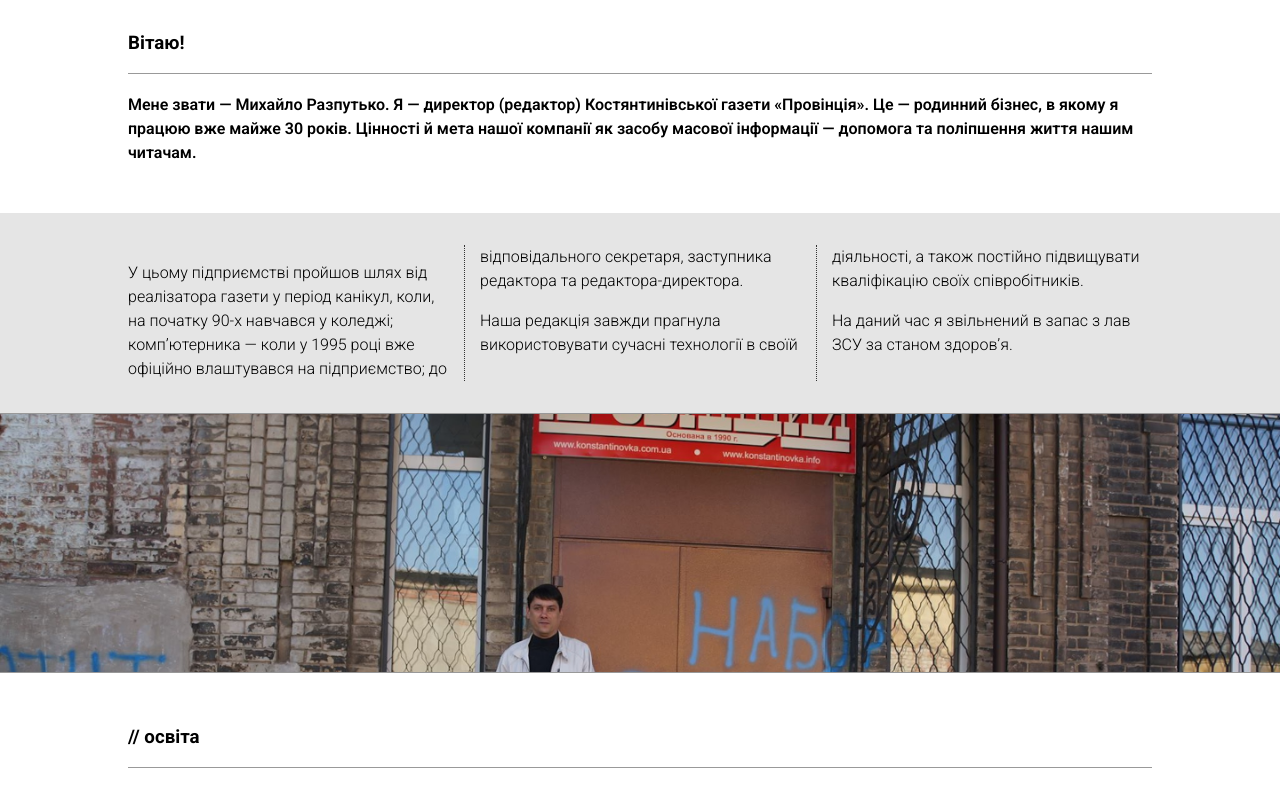
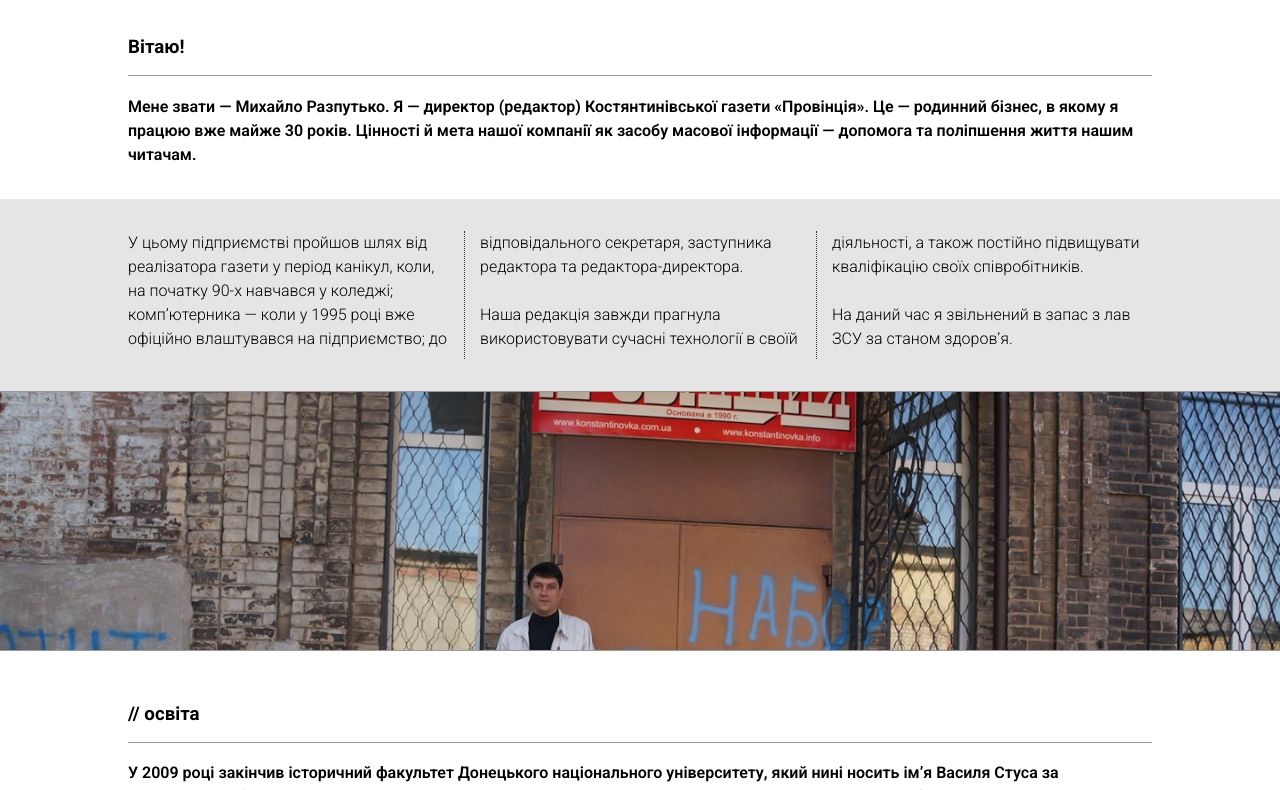
Before and after one commit to mrazputko/mir-resume, a plain HTML site: page index.html in a window 1280 px wide. Shown: the part 266-1056 px from the top of the page. Drawn offline with Linux system fonts and the light colour scheme.

Commit message:
Version 0.04. Typography corrected... :)

```diff
--- a/index.html
+++ b/index.html
@@ -40,7 +40,7 @@
         <div class="main__text">
             <div class="container">
                 <h3 class="main__subheader">Вітаю!</h3>
-                <p class="style_text_bold">Мене звати — Михайло Разпутько. Я — директор (редактор) Костянтинівської газети «Провінція». Це — родинний бізнес, в якому я працюю вже майже 30 років. Цінності й мета нашої компанії як засобу масової інформації — допомога та поліпшення життя нашим читачам.</p>
+                <p class="style_no-margin-bottom style_text_bold">Мене звати — Михайло Разпутько. Я — директор (редактор) Костянтинівської газети «Провінція». Це — родинний бізнес, в якому я працюю вже майже 30 років. Цінності й мета нашої компанії як засобу масової інформації — допомога та поліпшення життя нашим читачам.</p>
             </div>
         </div>
         <div class="main__text style_background-color_gray">
@@ -56,7 +56,7 @@
         <div class="main__text">
             <div class="container">
                 <h3>// освіта</h3>
-                <p class="style_text_bold">У 2009 році закінчив історичний факультет Донецького національного університету, який нині носить ім’я Василя Стуса за спеціальністю “політолог”. До цього трохи навчався на програміста, та економіста, що дало відповідні базові знання та навички.</p>
+                <p class="style_no-margin-bottom style_text_bold">У 2009 році закінчив історичний факультет Донецького національного університету, який нині носить ім’я Василя Стуса за спеціальністю “політолог”. До цього трохи навчався на програміста, та економіста, що дало відповідні базові знання та навички.</p>
             </div>
         </div>
         <div class="main__text style_background-color_gray">
@@ -72,7 +72,7 @@
         <div class="main__text">
             <div class="container">
                 <h3>// досвід, професійні навички</h3>
-                <p class="style_text_bold">Починаючи з 2004 року займався розробкою (Drupal) та підтримкою інтернет-проєктів нашого видання (konstantinovka.news, konstantinovka.com.ua, konstantinovka.info), але, на превеликий жаль, через крах сервера проєкти наразі не доступні.</p>
+                <p class="style_no-margin-bottom style_text_bold">Починаючи з 2004 року займався розробкою (Drupal) та підтримкою інтернет-проєктів нашого видання (konstantinovka.news, konstantinovka.com.ua, konstantinovka.info), але, на превеликий жаль, через крах сервера проєкти наразі не доступні.</p>
             </div>
         </div>
         <div class="main__text style_background-color_gray">
@@ -87,7 +87,7 @@
         <div class="main__text">
             <div class="container">
                 <h3>// хард-скілз</h3>
-                <p class="style_text_bold">На мій погляд, непогано володію українською мовою та без особливих зусиль пишу тексти як новинного, репортажного так і тематичного плану з використанням штучного інтелекту.</p>
+                <p class="style_no-margin-bottom style_text_bold">На мій погляд, непогано володію українською мовою та без особливих зусиль пишу тексти як новинного, репортажного так і тематичного плану з використанням штучного інтелекту.</p>
             </div>
         </div>
         <div class="main__text style_background-color_gray">
@@ -102,7 +102,7 @@
         <div class="main__text">
             <div class="container">
                 <h3>// софт-скілз</h3>
-                <p class="style_text_bold">Робота в команді — без проблем, маю аналітичні здібності, уважність до деталей, посидючий та постійно займаюсь самоосвітою. Люблю гарні книжки, музику, кіно, мистецтво та творчість. </p>
+                <p class="style_no-margin-bottom style_text_bold">Робота в команді — без проблем, маю аналітичні здібності, уважність до деталей, посидючий та постійно займаюсь самоосвітою. Люблю гарні книжки, музику, кіно, мистецтво та творчість. </p>
             </div>
         </div>
         <div class="main__text style_background-color_gray">
--- a/scss/_variables.scss
+++ b/scss/_variables.scss
@@ -22,3 +22,5 @@ $border-color-light: #eee;
 $border-color-dark: #333;
 
 $block-background-color: #e5e5e5;
+
+$line-height-base: 1.5rem;
--- a/scss/style.scss
+++ b/scss/style.scss
@@ -14,7 +14,7 @@ body {
     font-optical-sizing: auto;
     font-weight: 300;
     font-style: normal;
-    line-height: 1.5;
+    line-height: $line-height-base;
 }
 
 // HEADER HERE ######
@@ -107,7 +107,7 @@ body {
 
 .main {
     &__title {
-        line-height: 1;
+        line-height: 1.2;
     }
 
     &__text h3 {
@@ -238,8 +238,17 @@ body {
     .main {
         padding: $padding-md 0rem;
 
+        .style_no-margin-bottom {
+            margin-block-end: 0;
+            // margin-block-end: 0 !important;
+        }
+
         &__text {
             padding: $padding-md;
+            p {
+                margin-block-start: 0;
+                margin-block-end: $line-height-base;
+            }
         }
 
         &__image {
```
Also changed, not shown: css/style.css, 2 other files.
